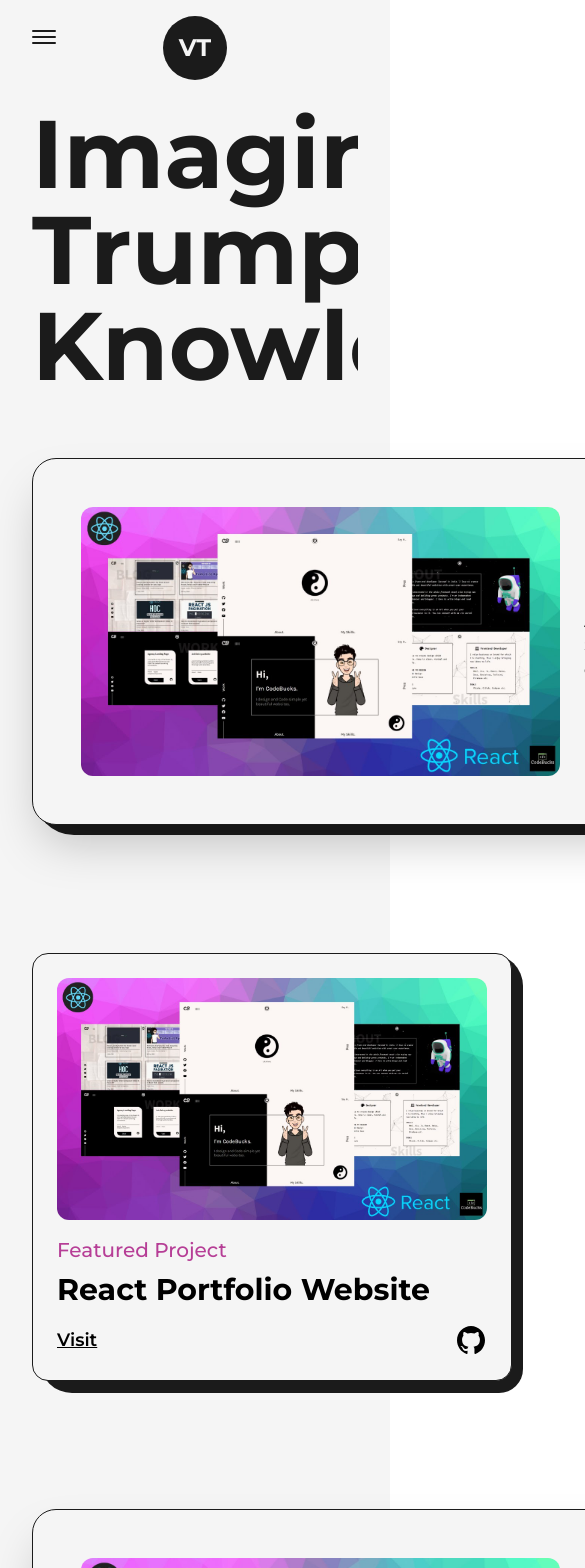
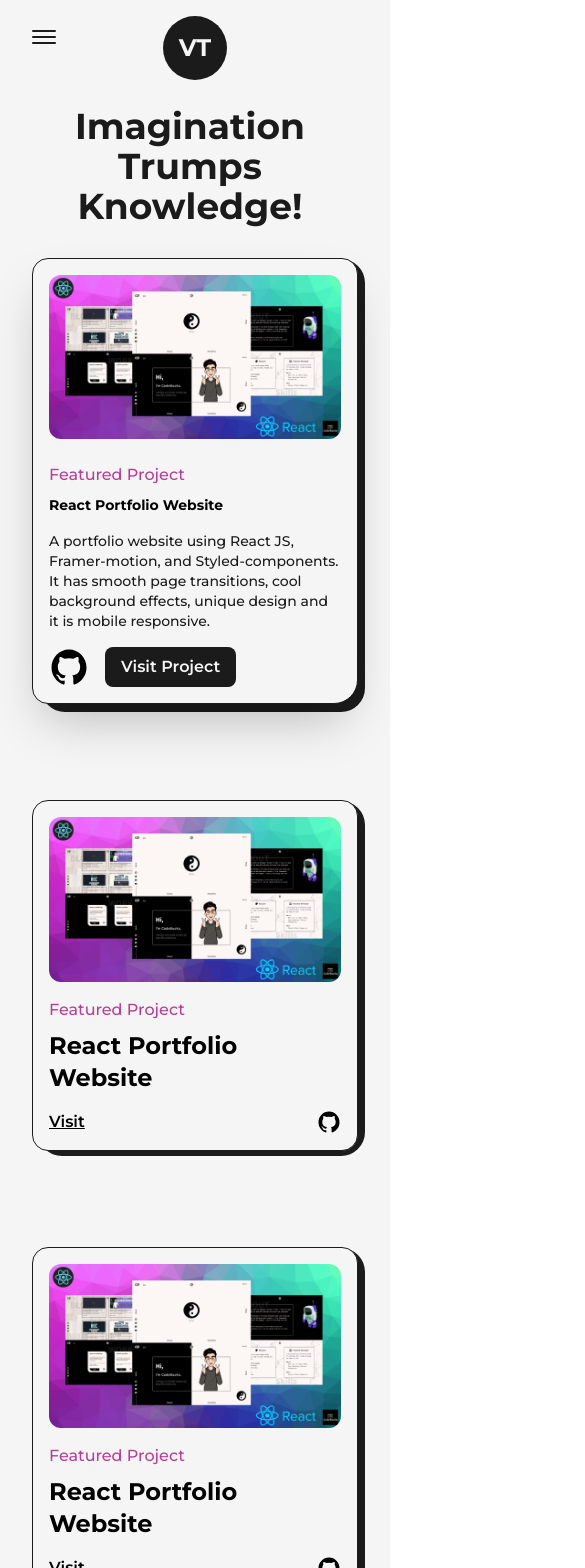
Before and after one commit to vivitian930/nextjs-portfolio-template, a Next.js app: page /projects in a window 390 px wide. Shown: the top 1568 px of the page, 585 px wide, since content can reach past the window. Built offline with nearby package versions, Linux system fonts and the light colour scheme.

Commit message:
feat: responsive projects page

```diff
--- a/src/pages/projects.js
+++ b/src/pages/projects.js
@@ -15,13 +15,18 @@
     <article
       className="w-full flex items-center justify-between relative rounded-br-2xl
     rounded-3xl border border-solid border-dark bg-light shadow-2xl p-12 dark:bg-dark dark:border-light
+    lg:flex-col lg:p-8 xs:rounded-2xl xs:rounded-br-3xl xs:p-4
     "
     >
-      <div className="absolute top-0 -right-3 -z-10 w-[101%] h-[103%] rounded-[2.5rem] bg-dark dark:bg-light rounded-br-3xl" />
+      <div
+        className="absolute top-0 -right-3 -z-10 w-[101%] h-[103%] rounded-[2.5rem] bg-dark dark:bg-light rounded-br-3xl
+      xs:-right-2 sm:h-[102%] xs:w-full xs:rounded-[1.5rem]
+      "
+      />
       <Link
         href={link}
         target="_blank"
-        className="w-1/2 cursor-pointer overflow-hidden rounded-xl"
+        className="w-1/2 cursor-pointer overflow-hidden rounded-xl lg:w-full"
       >
         <FramerImage
           src={img}
@@ -36,8 +41,16 @@
               "
         />
       </Link>
-      <div className="w-1/2 flex flex-col items-start justify-between pl-6">
-        <span className="text-primary font-medium text-xl dark:text-primaryDark">
+      <div
+        className="w-1/2 flex flex-col items-start justify-between pl-6
+      lg:w-full lg:pl-0 lg:pt-6
+      "
+      >
+        <span
+          className="text-primary font-medium text-xl dark:text-primaryDark
+        xs:text-base
+        "
+        >
           {type}
         </span>
         <Link
@@ -45,11 +58,17 @@
           target="_blank"
           className="hover:underline underline-offset-2"
         >
-          <h2 className="my-2 w-full text-left text-4xl font-bold dark:text-light">
+          <h2
+            className="my-2 w-full text-left text-4xl font-bold dark:text-light
+          sm:text-sm
+          "
+          >
             {title}
           </h2>
         </Link>
-        <p className="my-2 font-medium text-dark dark:text-light">{summary}</p>
+        <p className="my-2 font-medium text-dark dark:text-light sm:text-sm">
+          {summary}
+        </p>
         <div className="mt-2 flex items-center">
           <Link href={github} target="_blank" className="w-10">
             <GithubIcon />{" "}
@@ -58,7 +77,9 @@
             href={link}
             target="_blank"
             className="ml-4 rounded-lg bg-dark text-light p-2 px-6
-          text-lg font-semibold dark:bg-light dark:text-dark"
+          text-lg font-semibold dark:bg-light dark:text-dark
+          sm:px-4 sm:text-base
+          "
           >
             Visit Project{" "}
           </Link>
@@ -72,9 +93,15 @@
   return (
     <article
       className="w-full flex flex-col items-center justify-center rounded-2xl
-    border border-solid border-dark bg-light p-6 relative dark:bg-dark dark:border-light"
+    border border-solid border-dark bg-light p-6 relative dark:bg-dark dark:border-light
+    xs:p-4
+    "
     >
-      <div className="absolute top-0 -right-3 -z-10 w-[101%] h-[103%] rounded-[2rem] bg-dark rounded-br-3xl" />
+      <div
+        className="absolute top-0 -right-3 -z-10 w-[101%] h-[103%] rounded-[2rem] bg-dark rounded-br-3xl
+      md:-right-2 md:w-[101%] xs:h-[102%] xs:rounded-[1.5rem]
+      "
+      />
       <Link
         href={link}
         target="_blank"
@@ -89,7 +116,11 @@
         />
       </Link>
       <div className="w-full flex flex-col items-start justify-between mt-4">
-        <span className="text-primary font-medium text-xl dark:text-primaryDark">
+        <span
+          className="text-primary font-medium text-xl dark:text-primaryDark
+        lg:text-lg md:text-base
+        "
+        >
           {type}
         </span>
         <Link
@@ -97,18 +128,20 @@
           target="_blank"
           className="hover:underline underline-offset-2"
         >
-          <h2 className="my-2 w-full text-left text-3xl font-bold">{title}</h2>
+          <h2 className="my-2 w-full text-left text-3xl font-bold lg:text-2xl">
+            {title}
+          </h2>
         </Link>
         <div className="w-full mt-2 flex items-center justify-between">
           <Link
             href={link}
             target="_blank"
             className="
-          text-lg font-semibold underline"
+          text-lg font-semibold underline md:text-base"
           >
             Visit{" "}
           </Link>
-          <Link href={github} target="_blank" className="w-8">
+          <Link href={github} target="_blank" className="w-8 md:w-6">
             <GithubIcon />{" "}
           </Link>
         </div>
@@ -128,9 +161,13 @@
         <Layout className="pt-16">
           <AnimatedText
             text="Imagination Trumps Knowledge!"
-            className="mb-16"
+            className="mb-16 lg:!text-7xl sm:mb-8 sm:!text-6xl xs:!text-4xl"
           />
-          <div className="grid grid-cols-12 gap-24 gap-y-32">
+          <div
+            className="grid grid-cols-12 gap-24 gap-y-32
+          xl:gap-x-16 lg:gap-x-8 md:gap-y-24 sm:gap-x-0
+          "
+          >
             <div className="col-span-12">
               <FeaturedProject
                 title="React Portfolio Website"
@@ -141,7 +178,7 @@
                 github="https://github.com/vivitian930/nextjs-portfolio"
               />
             </div>
-            <div className="col-span-6">
+            <div className="col-span-6 sm:col-span-12">
               <Project
                 title="React Portfolio Website"
                 link="/"
@@ -150,7 +187,7 @@
                 github="https://github.com/vivitian930/nextjs-portfolio"
               />
             </div>
-            <div className="col-span-6">
+            <div className="col-span-6 sm:col-span-12">
               <Project
                 title="React Portfolio Website"
                 link="/"
@@ -169,7 +206,7 @@
                 github="https://github.com/vivitian930/nextjs-portfolio"
               />
             </div>
-            <div className="col-span-6">
+            <div className="col-span-6 sm:col-span-12">
               <Project
                 title="React Portfolio Website"
                 link="/"
@@ -178,7 +215,7 @@
                 github="https://github.com/vivitian930/nextjs-portfolio"
               />
             </div>
-            <div className="col-span-6">
+            <div className="col-span-6 sm:col-span-12">
               <Project
                 title="React Portfolio Website"
                 link="/"
```
